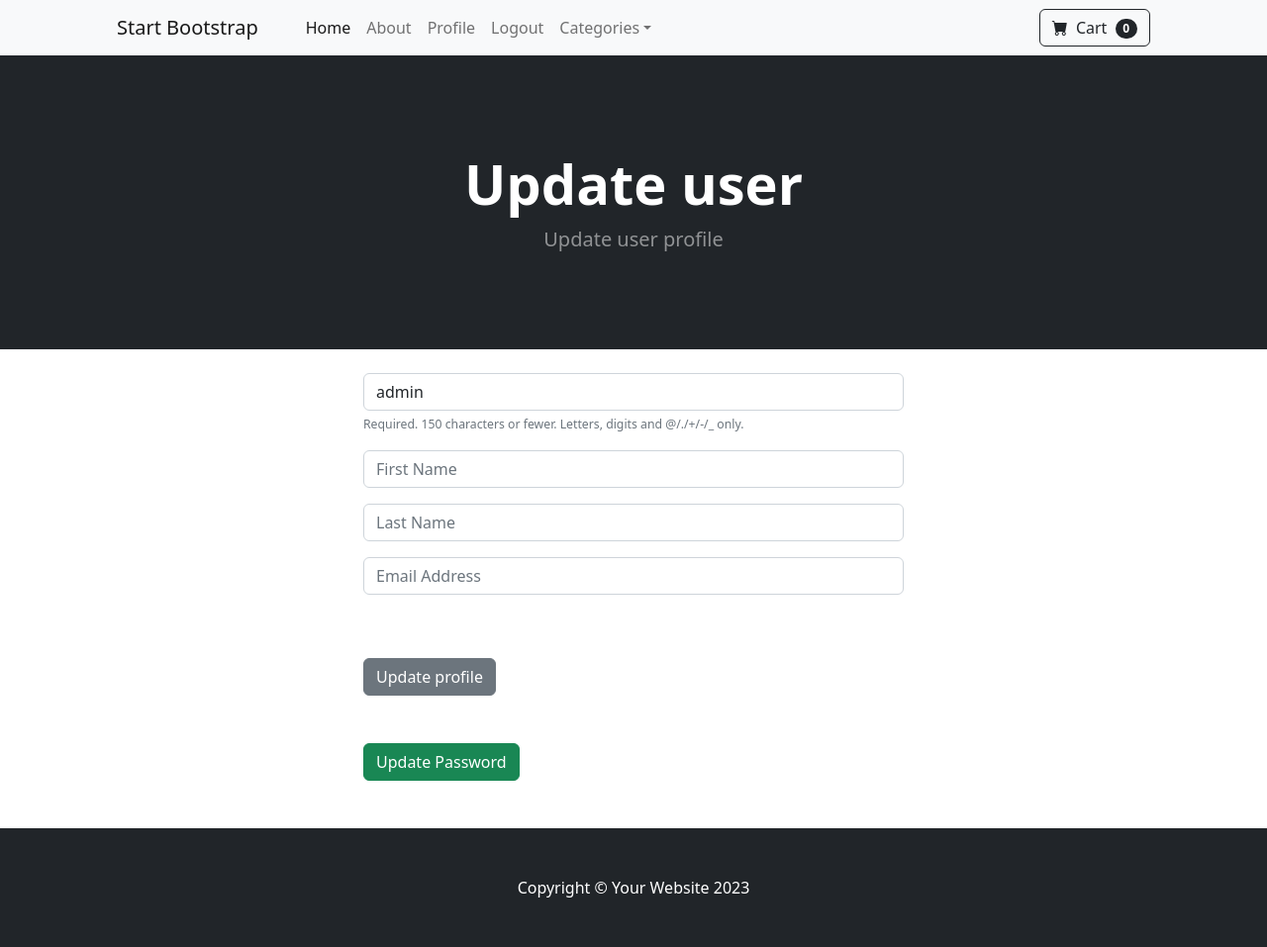
After one commit to 0sinach1/django-ecom-codemy, a Django app: page /update_user/ in a window 1280 px wide. The commit adds this page. Shown: the whole page at 99% size. Run offline with Django 5.2, Linux system fonts and the light colour scheme; a user stored in the database is signed in; data comes from the database, SQL or seed files in the repository; both versions use the stored data as it was after the commit; some libraries are stand-ins or nearby versions.

Commit message:
update user info and password

```diff
--- a/ecom/store/forms.py
+++ b/ecom/store/forms.py
@@ -1,7 +1,31 @@
 from django.contrib.auth.models import User
-from django.contrib.auth.forms import UserCreationForm
+from django.contrib.auth.forms import UserCreationForm, UserChangeForm,SetPasswordForm
 from django import forms
 
+
+
+class ChangePasswordForm(SetPasswordForm):
+    class Meta:
+        model = User
+        fields = ['new_password1', 'new_password2']
+
+class UpdateUserForm(UserChangeForm):
+	password = None
+	email = forms.EmailField(label="", widget=forms.TextInput(attrs={'class':'form-control', 'placeholder':'Email Address'}))
+	first_name = forms.CharField(label="", max_length=100, widget=forms.TextInput(attrs={'class':'form-control', 'placeholder':'First Name'}))
+	last_name = forms.CharField(label="", max_length=100, widget=forms.TextInput(attrs={'class':'form-control', 'placeholder':'Last Name'}))
+
+	class Meta:
+		model = User
+		fields = ('username', 'first_name', 'last_name', 'email')
+
+	def __init__(self, *args, **kwargs):
+		super(UpdateUserForm, self).__init__(*args, **kwargs)
+
+		self.fields['username'].widget.attrs['class'] = 'form-control'
+		self.fields['username'].widget.attrs['placeholder'] = 'User Name'
+		self.fields['username'].label = ''
+		self.fields['username'].help_text = '<span class="form-text text-muted"><small>Required. 150 characters or fewer. Letters, digits and @/./+/-/_ only.</small></span>'
 class SignUpForm(UserCreationForm):
 	email = forms.EmailField(label="", widget=forms.TextInput(attrs={'class':'form-control', 'placeholder':'Email Address'}))
 	first_name = forms.CharField(label="", max_length=100, widget=forms.TextInput(attrs={'class':'form-control', 'placeholder':'First Name'}))
--- a/ecom/store/templates/navbar.html
+++ b/ecom/store/templates/navbar.html
@@ -7,6 +7,7 @@
                         <li class="nav-item"><a class="nav-link active" aria-current="page" href="{% url 'home' %}">Home</a></li>
                         <li class="nav-item"><a class="nav-link" href="{% url 'about' %}">About</a></li>
                         {% if user.is_authenticated %}
+                            <li class="nav-item"><a class="nav-link" href="{% url 'update_user' %}">Profile</a></li>
                             <li class="nav-item"><a class="nav-link" href="{% url 'logout' %}">Logout</a></li>
                         {% else %}
                             <li class="nav-item"><a class="nav-link" href="{% url 'login' %}">Login</a></li>
@@ -15,7 +16,7 @@
                         <li class="nav-item dropdown">
                             <a class="nav-link dropdown-toggle" id="navbarDropdown" href="#" role="button" data-bs-toggle="dropdown" aria-expanded="false">Categories</a>
                             <ul class="dropdown-menu" aria-labelledby="navbarDropdown">
-                                <li><a class="dropdown-item" href="{% url 'home' %}">All Products</a></li>
+                                <li><a class="dropdown-item" href="{% url 'category_summary' %}">All Products</a></li>
                                 <li><hr class="dropdown-divider" /></li>
                                 <li><a class="dropdown-item" href="{% url 'category' 'Bracelets' %}">Bracelets</a></li>
                                 <li><a class="dropdown-item" href="{% url 'category' 'Perfumes' %}">Perfumes</a></li>
--- /dev/null
+++ b/ecom/store/templates/update_user.html
@@ -0,0 +1,40 @@
+{% extends 'base.html' %}
+
+
+{% block content %}
+<header class="bg-dark py-5">
+            <div class="container px-4 px-lg-5 my-5">
+                <div class="text-center text-white">
+                    <h1 class="display-4 fw-bolder">Update user</h1>
+                    <p class="lead fw-normal text-white-50 mb-0">Update user profile</p>
+                </div>
+            </div>
+        </header>
+
+
+        <div class = 'container'>
+            <div class = 'row'>
+
+                    <div class = 'col-md-6 offset-md-3'>
+                        <br>
+                        <form method = 'POST' action = {% url 'register' %}>
+                            {% csrf_token %}
+
+                            {{ user_form.as_p }}
+                            <br><br>
+                            <button type = 'submit' class = 'btn btn-secondary'>
+                                Update profile
+                            </button>
+                        </form>
+
+                        <br>
+                        <br>
+                        <a class="btn btn-secondary btn-success" href="{% url 'update_password' %}"> Update Password </a>
+                        <br>
+                        <br>
+                        <br>
+
+                    </div>
+            </div>
+        </div>
+{% endblock %}
--- a/ecom/store/urls.py
+++ b/ecom/store/urls.py
@@ -7,7 +7,9 @@ urlpatterns = [
     path("login/", views.login_user, name = 'login'),
     path("logout/", views.logout_user, name = 'logout'),
     path("register/", views.register_user, name = 'register'),
+    path("update_password/", views.update_password, name = 'update_password'),
+    path("update_user/", views.update_user, name = 'update_user'),
     path("product/<int:pk>", views.product, name = 'product'),
     path("category/<str:num>", views.category, name = 'category'),
-    path("category_summary/<str:num>", views.category_summary, name = 'category_summary'),
+    path("category_summary/", views.category_summary, name = 'category_summary'),
 ]
--- a/ecom/store/views.py
+++ b/ecom/store/views.py
@@ -4,8 +4,56 @@ from django.contrib.auth import authenticate ,login , logout
 from django.contrib import messages
 from django.contrib.auth.models import User
 from django.contrib.auth.forms import UserCreationForm
-from .forms import SignUpForm
+from .forms import SignUpForm, UpdateUserForm,ChangePasswordForm
 from django import forms
+
+
+def update_password(request):
+    if request.user.is_authenticated:
+        current_user = request.user
+        if request.method == 'POST':
+            form = ChangePasswordForm(current_user, request.POST)
+            if form.is_valid():
+                form.save()
+                messages.success(request, 'You password has been updated')
+                login(request, current_user)
+                return redirect('login')
+            else:
+                for error in list(form.errors.values()):
+                    messages.error(request, error)
+                    return redirect('update_password')
+        else:
+            form = ChangePasswordForm(current_user)
+            return render(request, 'update_password.html', {'form': form})
+    else:
+        messages.success(request, 'You must be logged into view this page')
+
+        return render(request, 'update_password.html', {})
+
+
+def update_user(request):
+    if request.user.is_authenticated:
+        current_user = User.objects.get(id = request.user.id)
+        user_form = UpdateUserForm(request.POST or None, instance = current_user)
+
+        if user_form.is_valid():
+            user_form.save()
+
+            login(request, current_user)
+            messages.success(request, ('User has been updated'))
+            return redirect('home')
+        return render(request, 'update_user.html', {'user_form' : user_form})
+    else:
+        messages.success(request, ('You must be logged in to access that page!!'))
+        return redirect('home')
+
+
+
+
+def category_summary(request):
+    categories = Category.objects.all()
+    return render(request, 'category_summary.html', {'categories': categories})
+
 
 def category(request, num):
     num = num.replace('-', ' ')
```
Also changed, not shown: ecom/store/templates/category_summary.html (added, +28 -0 lines), ecom/store/templates/update_password.html (added, +40 -0 lines), ecom/db.sqlite3, ecom/store/templates/about.html (line endings or trailing spaces).
